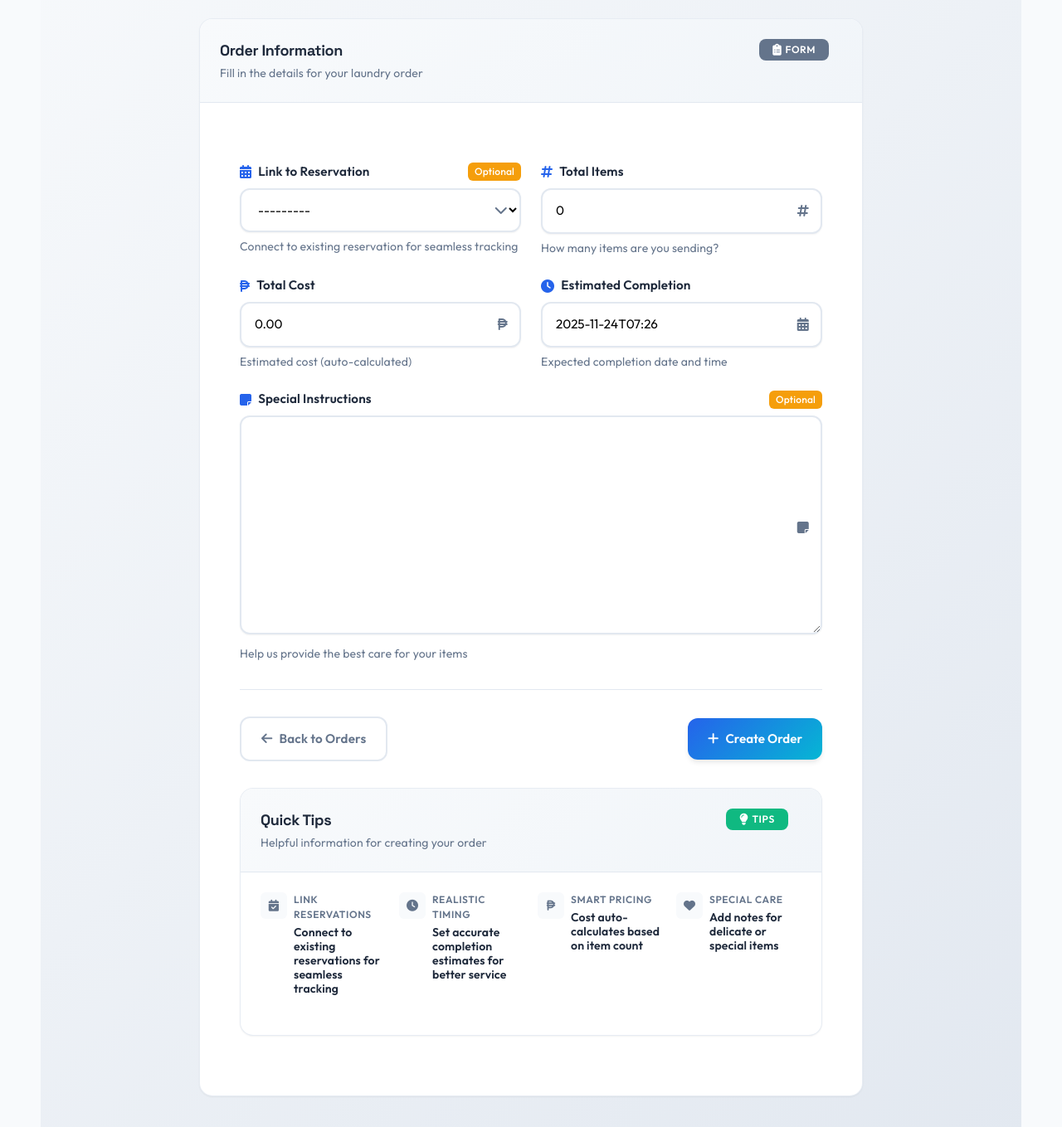
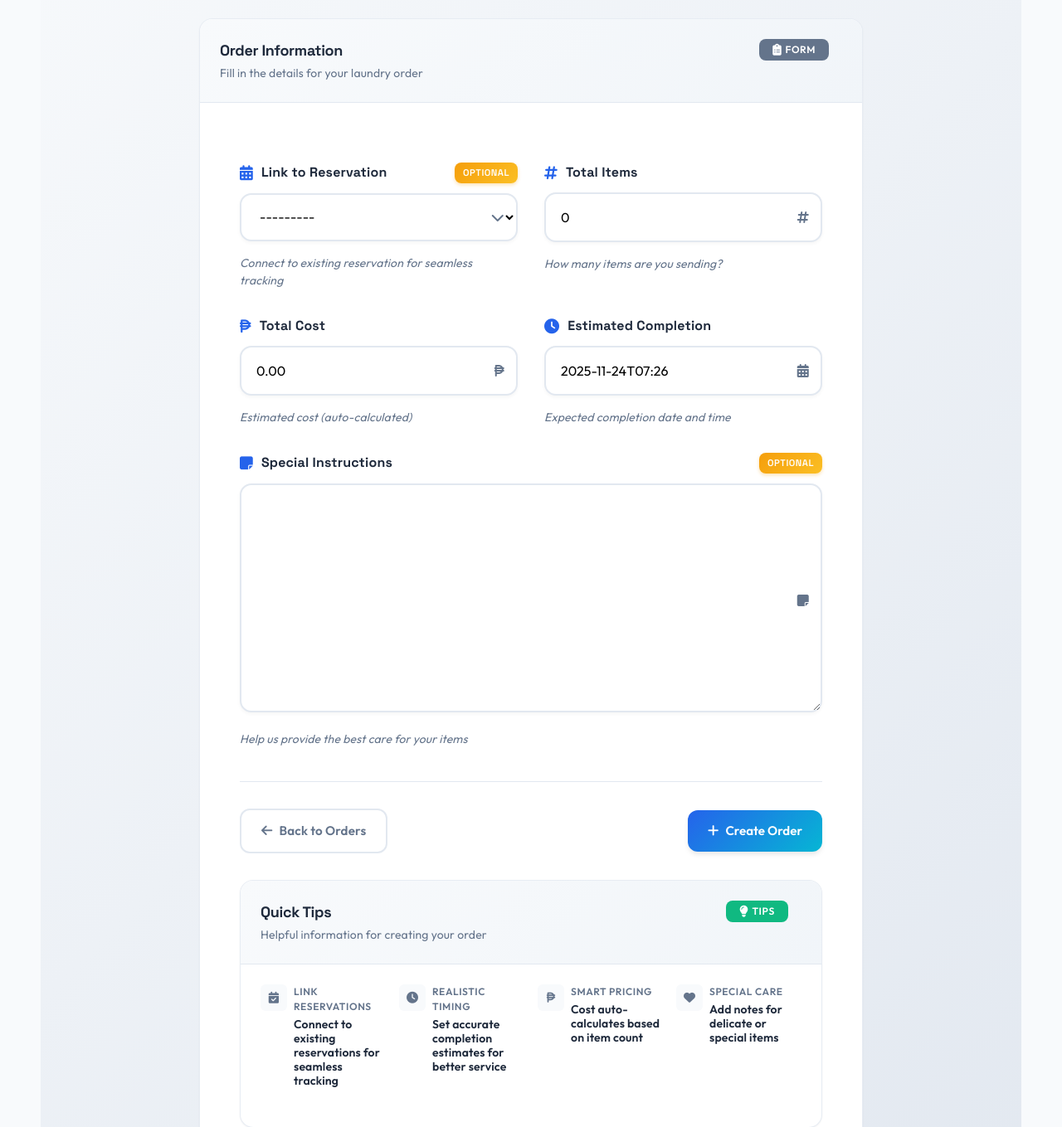
Before and after one commit to Zoon1e/Laundry-Pal-App, a Django app: page /orders/create/ in a window 1280 px wide. Shown: the part 557-1916 px from the top of the page at 83% size. Run offline with Django 5.2, Linux system fonts and the light colour scheme; a user stored in the database is signed in; data that the repository does not hold is empty; some libraries are stand-ins or nearby versions.

Commit message:
laundry pal

```diff
--- a/orders/templates/orders/order_form.html
+++ b/orders/templates/orders/order_form.html
@@ -43,8 +43,8 @@
 .form-grid {
     display: grid;
     grid-template-columns: repeat(auto-fit, minmax(300px, 1fr));
-    gap: 1.5rem;
-    margin-bottom: 2rem;
+    gap: 2rem;
+    margin-bottom: 2.5rem;
 }
 
 .form-field {
@@ -59,26 +59,30 @@
 .field-label {
     display: flex;
     align-items: center;
-    gap: 0.5rem;
-    font-weight: 600;
+    gap: 0.625rem;
+    font-weight: 700;
     color: #1e293b;
-    margin-bottom: 0.5rem;
-    font-size: 0.95rem;
+    margin-bottom: 0.75rem;
+    font-size: 1rem;
+    font-family: 'Space Grotesk', sans-serif;
 }
 
 .field-label i {
     color: #2563eb;
-    font-size: 1rem;
+    font-size: 1.125rem;
 }
 
 .optional-badge {
-    background: #f59e0b;
+    background: linear-gradient(135deg, #f59e0b 0%, #fbbf24 100%);
     color: white;
-    font-size: 0.75rem;
-    padding: 0.125rem 0.5rem;
-    border-radius: 0.375rem;
-    font-weight: 500;
+    font-size: 0.7rem;
+    padding: 0.25rem 0.625rem;
+    border-radius: 0.5rem;
+    font-weight: 600;
     margin-left: auto;
+    text-transform: uppercase;
+    letter-spacing: 0.5px;
+    box-shadow: 0 2px 4px rgba(245, 158, 11, 0.3);
 }
 
 .field-wrapper {
@@ -90,14 +94,14 @@
 .modern-input,
 .modern-textarea {
     width: 100%;
-    padding: 0.875rem 3rem 0.875rem 1rem;
+    padding: 1rem 3rem 1rem 1.125rem;
     border: 2px solid #e2e8f0;
-    border-radius: 0.75rem;
-    font-size: 0.95rem;
+    border-radius: 0.875rem;
+    font-size: 1rem;
     font-family: inherit;
     background: white;
     transition: all 0.3s ease;
-    box-shadow: 0 1px 2px 0 rgba(0, 0, 0, 0.05);
+    box-shadow: 0 2px 4px 0 rgba(0, 0, 0, 0.04);
 }
 
 .modern-select:focus,
@@ -105,8 +109,8 @@
 .modern-textarea:focus {
     outline: none;
     border-color: #2563eb;
-    box-shadow: 0 0 0 3px rgba(37, 99, 235, 0.1);
-    transform: translateY(-1px);
+    box-shadow: 0 0 0 4px rgba(37, 99, 235, 0.12), 0 4px 8px 0 rgba(0, 0, 0, 0.08);
+    transform: translateY(-2px);
 }
 
 .modern-textarea {
@@ -135,7 +139,9 @@
 .field-help {
     font-size: 0.875rem;
     color: #64748b;
-    line-height: 1.4;
+    line-height: 1.5;
+    margin-top: 0.5rem;
+    font-style: italic;
 }
 
 .form-actions {
@@ -215,14 +221,14 @@
 #id_estimated_completion,
 #id_special_instructions {
     width: 100%;
-    padding: 0.875rem 3rem 0.875rem 1rem;
+    padding: 1rem 3rem 1rem 1.125rem;
     border: 2px solid #e2e8f0;
-    border-radius: 0.75rem;
-    font-size: 0.95rem;
+    border-radius: 0.875rem;
+    font-size: 1rem;
     font-family: inherit;
     background: white;
     transition: all 0.3s ease;
-    box-shadow: 0 1px 2px 0 rgba(0, 0, 0, 0.05);
+    box-shadow: 0 2px 4px 0 rgba(0, 0, 0, 0.04);
 }
 
 #id_special_instructions {
@@ -240,8 +246,8 @@
 #id_special_instructions:focus {
     outline: none;
     border-color: #2563eb;
-    box-shadow: 0 0 0 3px rgba(37, 99, 235, 0.1);
-    transform: translateY(-1px);
+    box-shadow: 0 0 0 4px rgba(37, 99, 235, 0.12), 0 4px 8px 0 rgba(0, 0, 0, 0.08);
+    transform: translateY(-2px);
 }
 </style>
 {% endblock %}
```
Also changed, not shown: templates/history/history.html (+60 -1 lines), db.sqlite3.
